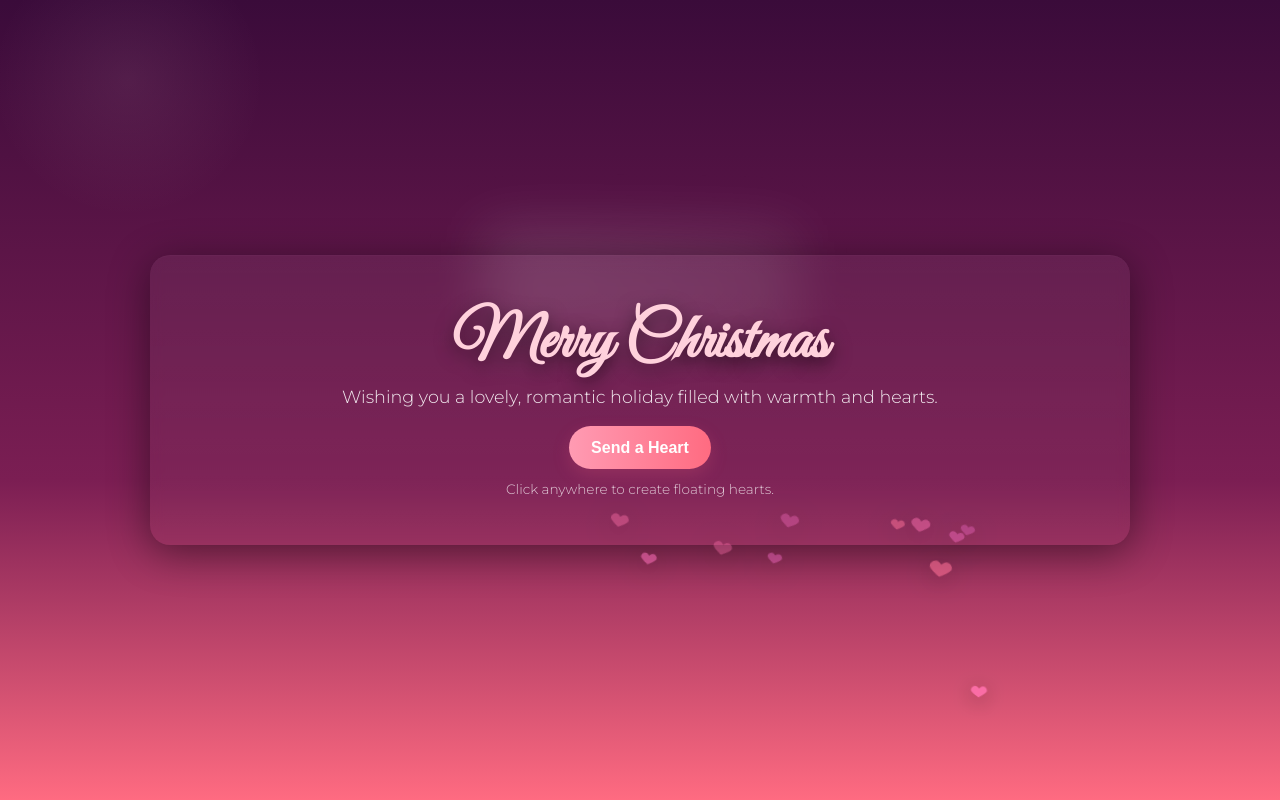
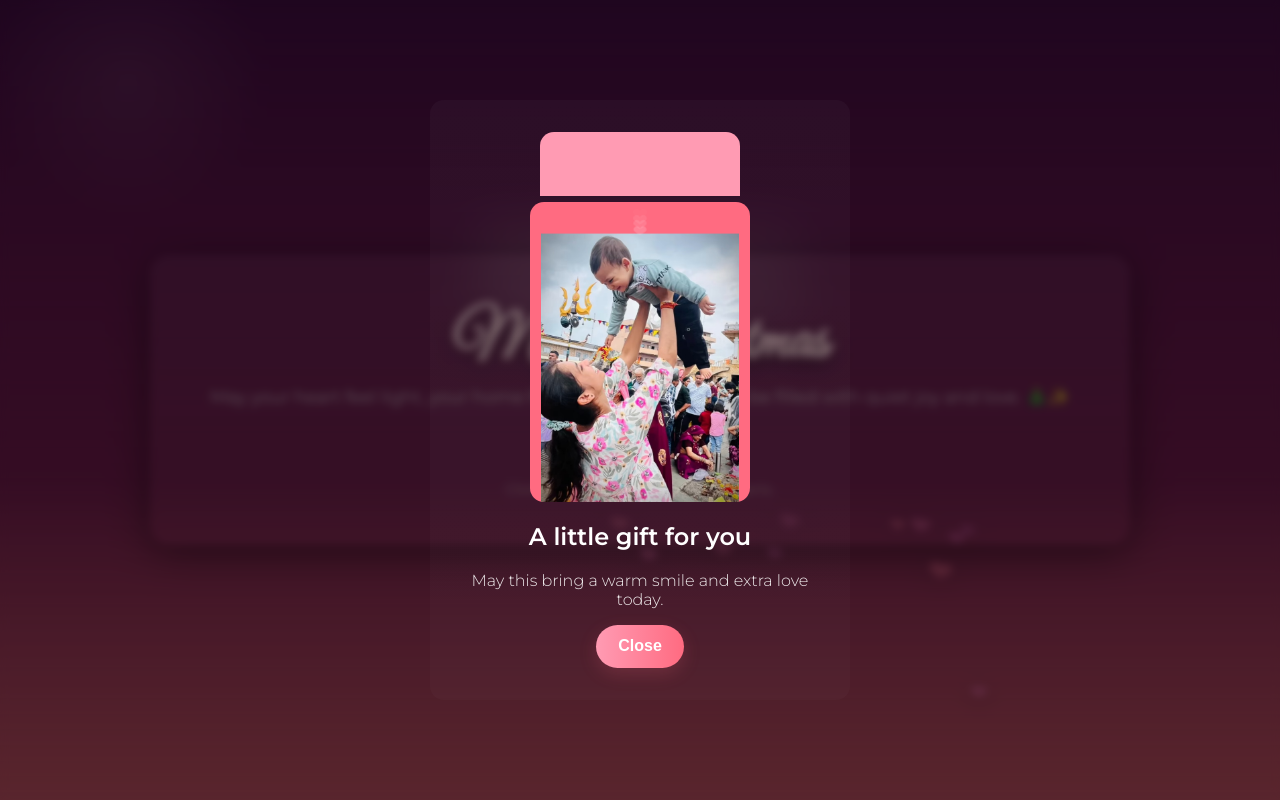
Before and after one commit to BalramKushwah21/Proposals, a plain HTML site: page Merry Crishtmus/index.html in a window 1280 px wide. Both pictures are taken after a click on the button "Send a Heart". Drawn offline with Linux system fonts and the light colour scheme.

Commit message:
Merry Cristmas folder added

```diff
--- a/Merry Crishtmus/index.html
+++ b/Merry Crishtmus/index.html
@@ -12,11 +12,29 @@
     <div class="lights"></div>
     <main class="card">
       <h1 class="title">Merry Christmas</h1>
-      <p class="subtitle">Wishing you a lovely, romantic holiday filled with warmth and hearts.</p>
+      <p class="subtitle">May your heart feel light, your home feel warm, and your days be filled with quiet joy and love. 🎄✨</p>
       <button id="sendLove" class="btn">Send a Heart</button>
       <div class="note">Click anywhere to create floating hearts.</div>
     </main>
     <div id="hearts" aria-hidden="true"></div>
+
+    <div id="giftModal" class="modal" aria-hidden="true">
+      <div class="modal-overlay" id="giftOverlay"></div>
+      <div class="modal-content" role="dialog" aria-modal="true" aria-labelledby="giftTitle">
+        <div class="gift" id="giftBox">
+          <div class="lid"></div>
+          <div class="box">
+            <img id="giftImage" src="assets/Yashita.png" alt="A little gift" />
+          </div>
+          <div class="ribbon"></div>
+        </div>
+        <h2 id="giftTitle">A little gift for you</h2>
+        <p class="gift-text">May this bring a warm smile and extra love today.</p>
+        <div class="gift-actions">
+          <button id="closeGift" class="btn">Close</button>
+        </div>
+      </div>
+    </div>
   </div>
 
   <script src="script.js"></script>
--- a/Merry Crishtmus/script.js
+++ b/Merry Crishtmus/script.js
@@ -40,9 +40,48 @@ sendBtn.addEventListener('click', ()=>{
   for(let i=0;i<8;i++){
     setTimeout(()=> spawnRandom(), i*120);
   }
+  // show gift popup
+  showGiftPopup();
 });
 
 // gentle automatic hearts for ambience
 setInterval(()=>{
   if(Math.random() < 0.6) spawnRandom();
 }, 900);
+
+/* Gift popup logic */
+const giftModal = document.getElementById('giftModal');
+const giftBox = document.getElementById('giftBox');
+const giftOverlay = document.getElementById('giftOverlay');
+const closeGift = document.getElementById('closeGift');
+
+function showGiftPopup(){
+  if(!giftModal) return;
+  giftModal.setAttribute('aria-hidden','false');
+  // open lid after short delay
+  setTimeout(()=> giftBox.classList.add('open'), 260);
+  // spawn a few small hearts inside modal
+  for(let i=0;i<6;i++){
+    setTimeout(()=>{
+      const h = document.createElement('div');
+      h.className = 'modal-heart';
+      h.innerHTML = `<svg viewBox="0 0 24 24" xmlns="http://www.w3.org/2000/svg"><path d="M12 21s-7.5-4.35-9-6.9C1.6 11.85 4.1 8 7.5 8c1.9 0 3.1 1.1 4.5 2.8C13.4 9.1 14.6 8 16.5 8 19.9 8 22.4 11.85 21 14.1 19.5 16.65 12 21 12 21z" fill="#ffd1dc"/></svg>`;
+      giftModal.querySelector('.modal-content').appendChild(h);
+      setTimeout(()=> h.remove(), 2600);
+    }, i*160);
+  }
+  // auto-close after 5.2s
+  setTimeout(hideGiftPopup, 5200);
+}
+
+function hideGiftPopup(){
+  if(!giftModal) return;
+  giftBox.classList.remove('open');
+  giftModal.setAttribute('aria-hidden','true');
+  // remove any leftover modal hearts
+  const leftovers = giftModal.querySelectorAll('.modal-heart');
+  leftovers.forEach(n=>n.remove());
+}
+
+if(giftOverlay) giftOverlay.addEventListener('click', hideGiftPopup);
+if(closeGift) closeGift.addEventListener('click', hideGiftPopup);
--- a/Merry Crishtmus/styles.css
+++ b/Merry Crishtmus/styles.css
@@ -1,67 +1,269 @@
-:root{
-  --bg1:#3a0b3a;
-  --bg2:#ff6b81;
-  --accent:#ffd1dc;
+:root {
+  --bg1: #3a0b3a;
+  --bg2: #ff6b81;
+  --accent: #ffd1dc;
 }
-*{box-sizing:border-box}
-html,body{height:100%}
-body{
-  margin:0;
-  font-family: 'Montserrat', system-ui, -apple-system, 'Segoe UI', Roboto, 'Helvetica Neue', Arial;
-  background: radial-gradient(circle at 10% 10%, rgba(255,211,220,0.08), transparent 10%), linear-gradient(180deg,var(--bg1),#7b1e53 60%, var(--bg2));
-  color:#fff;
-  -webkit-font-smoothing:antialiased;
-  -moz-osx-font-smoothing:grayscale;
-  display:flex;
-  align-items:center;
-  justify-content:center;
-  padding:2rem;
+* {
+  box-sizing: border-box;
 }
-.scene{position:relative;width:100%;max-width:980px}
-.card{
-  background:linear-gradient(180deg, rgba(255,255,255,0.05), rgba(255,255,255,0.02));
-  border-radius:20px;
-  padding:3rem 2rem;
-  text-align:center;
-  box-shadow:0 8px 40px rgba(0,0,0,0.45), inset 0 1px 0 rgba(255,255,255,0.02);
+html,
+body {
+  height: 100%;
+}
+body {
+  margin: 0;
+  font-family: "Montserrat", system-ui, -apple-system, "Segoe UI", Roboto,
+    "Helvetica Neue", Arial;
+  background: radial-gradient(
+      circle at 10% 10%,
+      rgba(255, 211, 220, 0.08),
+      transparent 10%
+    ),
+    linear-gradient(180deg, var(--bg1), #7b1e53 60%, var(--bg2));
+  color: #fff;
+  -webkit-font-smoothing: antialiased;
+  -moz-osx-font-smoothing: grayscale;
+  display: flex;
+  align-items: center;
+  justify-content: center;
+  padding: 2rem;
+}
+.scene {
+  position: relative;
+  width: 100%;
+  max-width: 980px;
+}
+.card {
+  background: linear-gradient(
+    180deg,
+    rgba(255, 255, 255, 0.05),
+    rgba(255, 255, 255, 0.02)
+  );
+  border-radius: 20px;
+  padding: 3rem 2rem;
+  text-align: center;
+  box-shadow: 0 8px 40px rgba(0, 0, 0, 0.45),
+    inset 0 1px 0 rgba(255, 255, 255, 0.02);
   backdrop-filter: blur(6px);
 }
-.title{
-  font-family: 'Great Vibes', cursive;
-  font-size:4rem;
-  margin:0 0 .2rem 0;
-  color:var(--accent);
-  text-shadow:0 6px 18px rgba(0,0,0,0.5);
+.title {
+  font-family: "Great Vibes", cursive;
+  font-size: 4rem;
+  margin: 0 0 0.2rem 0;
+  color: var(--accent);
+  text-shadow: 0 6px 18px rgba(0, 0, 0, 0.5);
 }
-.subtitle{margin:0 0 1.2rem 0;color:rgba(255,255,255,0.9);font-size:1.1rem}
-.btn{
-  background:linear-gradient(90deg,#ff9bb3,#ff6b81);
-  border:none;padding:.8rem 1.4rem;border-radius:999px;color:white;font-weight:600;cursor:pointer;font-size:1rem;
-  box-shadow:0 6px 18px rgba(255,107,129,0.18);
+.subtitle {
+  margin: 0 0 1.2rem 0;
+  color: rgba(255, 255, 255, 0.9);
+  font-size: 1.1rem;
 }
-.btn:active{transform:translateY(1px)}
-.note{margin-top:12px;font-size:.85rem;color:rgba(255,255,255,0.75)}
-#hearts{position:absolute;left:0;right:0;top:0;bottom:0;pointer-events:none}
+.btn {
+  background: linear-gradient(90deg, #ff9bb3, #ff6b81);
+  border: none;
+  padding: 0.8rem 1.4rem;
+  border-radius: 999px;
+  color: white;
+  font-weight: 600;
+  cursor: pointer;
+  font-size: 1rem;
+  box-shadow: 0 6px 18px rgba(255, 107, 129, 0.18);
+}
+.btn:active {
+  transform: translateY(1px);
+}
+.note {
+  margin-top: 12px;
+  font-size: 0.85rem;
+  color: rgba(255, 255, 255, 0.75);
+}
+#hearts {
+  position: absolute;
+  left: 0;
+  right: 0;
+  top: 0;
+  bottom: 0;
+  pointer-events: none;
+}
 
 /* floating heart style */
-.heart{
-  position:absolute; width:32px;height:32px;transform:translate(-50%,-50%) scale(0.9);
-  animation:floatUp 4s linear forwards;
+.heart {
+  position: absolute;
+  width: 32px;
+  height: 32px;
+  transform: translate(-50%, -50%) scale(0.9);
+  animation: floatUp 4s linear forwards;
 }
-.heart svg{filter:drop-shadow(0 6px 14px rgba(0,0,0,0.35))}
+.heart svg {
+  filter: drop-shadow(0 6px 14px rgba(0, 0, 0, 0.35));
+}
 
-@keyframes floatUp{
-  0%{opacity:0; transform:translate(-50%,0) scale(0.6) rotate(0deg)}
-  10%{opacity:1}
-  100%{opacity:0; transform:translate(-50%,-280px) scale(1.1) rotate(20deg)}
+@keyframes floatUp {
+  0% {
+    opacity: 0;
+    transform: translate(-50%, 0) scale(0.6) rotate(0deg);
+  }
+  10% {
+    opacity: 1;
+  }
+  100% {
+    opacity: 0;
+    transform: translate(-50%, -280px) scale(1.1) rotate(20deg);
+  }
 }
 
 /* twinkling lights top */
-.lights{position:absolute;left:0;right:0;top:-30px;height:120px;background:transparent;pointer-events:none}
-.lights:before{content:'';position:absolute;left:50%;transform:translateX(-50%);width:320px;height:120px;background:radial-gradient(circle at 15% 40%, rgba(255,255,255,0.12), transparent), radial-gradient(circle at 85% 40%, rgba(255,255,255,0.08), transparent);filter:blur(26px)}
+.lights {
+  position: absolute;
+  left: 0;
+  right: 0;
+  top: -30px;
+  height: 120px;
+  background: transparent;
+  pointer-events: none;
+}
+.lights:before {
+  content: "";
+  position: absolute;
+  left: 50%;
+  transform: translateX(-50%);
+  width: 320px;
+  height: 120px;
+  background: radial-gradient(
+      circle at 15% 40%,
+      rgba(255, 255, 255, 0.12),
+      transparent
+    ),
+    radial-gradient(circle at 85% 40%, rgba(255, 255, 255, 0.08), transparent);
+  filter: blur(26px);
+}
 
 /* responsive */
-@media (max-width:520px){
-  .title{font-size:2.6rem}
-  .card{padding:2rem}
+@media (max-width: 520px) {
+  .title {
+    font-size: 2.6rem;
+  }
+  .card {
+    padding: 2rem;
+  }
 }
+
+/* Modal / Gift popup */
+.modal {
+  position: fixed;
+  inset: 0;
+  display: flex;
+  align-items: center;
+  justify-content: center;
+  pointer-events: none;
+}
+.modal[aria-hidden="false"] {
+  pointer-events: auto;
+}
+.modal-overlay {
+  position: absolute;
+  inset: 0;
+  background: linear-gradient(180deg, rgba(0, 0, 0, 0.45), rgba(0, 0, 0, 0.65));
+  backdrop-filter: blur(4px);
+  opacity: 0;
+  transition: opacity 0.28s;
+}
+.modal[aria-hidden="false"] .modal-overlay {
+  opacity: 1;
+}
+.modal-content {
+  position: relative;
+  z-index: 20;
+  background: linear-gradient(
+    180deg,
+    rgba(255, 255, 255, 0.03),
+    rgba(255, 255, 255, 0.02)
+  );
+  padding: 2rem;
+  border-radius: 14px;
+  max-width: 420px;
+  width: 90%;
+  text-align: center;
+  color: #fff;
+  transform: translateY(10px) scale(0.98);
+  opacity: 0;
+  transition: all 0.32s;
+}
+.modal[aria-hidden="false"] .modal-content {
+  opacity: 1;
+  transform: translateY(0) scale(1);
+}
+.gift {
+  position: relative;
+  margin: 0 auto 1rem;
+  width: 220px;
+  height: 370px;
+}
+.gift .box {
+  position: absolute;
+  left: 0;
+  right: 0;
+  bottom: 0;
+  height: 300px;
+  background: #ff6b81;
+  border-radius: 14px;
+  overflow: hidden;
+  display: flex;
+  align-items: center;
+  justify-content: center;
+}
+.gift .box img {
+  width: 90%;
+  height: 90%;
+  margin-bottom: 10px;
+  object-fit: contain;
+  display: block;
+  transform: translateY(8%);
+}
+.gift .lid {
+  position: absolute;
+  left: 10px;
+  right: 10px;
+  top: 0;
+  height: 64px;
+  background: #ff9bb3;
+  border-top-left-radius: 14px;
+  border-top-right-radius: 14px;
+  transform-origin: 50% 12px;
+  transition: transform 0.5s cubic-bezier(0.2, 0.9, 0.3, 1);
+}
+/* .gift.open .lid{transform:translateY(-96px) rotateX(30deg)}
+.ribbon{position:absolute;left:50%;top:0;width:14px;height:100%;background:rgba(255,255,255,0.95);border-radius:8px;transform:translateX(-50%)} */
+.gift-text {
+  margin: 0 0 1rem;
+  color: rgba(255, 255, 255, 0.9);
+}
+.gift-actions {
+  display: flex;
+  justify-content: center;
+  gap: 10px;
+}
+
+/* small hearts inside modal */
+.modal-heart {
+  position: absolute;
+  left: 50%;
+  top: 30%;
+  width: 18px;
+  height: 18px;
+  transform: translate(-50%, -50%);
+  animation: modalFloat 2.6s linear forwards;
+}
+@keyframes modalFloat {
+  0% {
+    opacity: 0;
+    transform: translate(-50%, 10px) scale(0.6);
+  }
+  10% {
+    opacity: 1;
+  }
+  100% {
+    opacity: 0;
+    transform: translate(-50%, -80px) scale(1.02);
+  }
+}
```
Also changed, not shown: Merry Crishtmus/assets/Yashita.png (added), Merry Crishtmus/assets/gift.svg (added).
